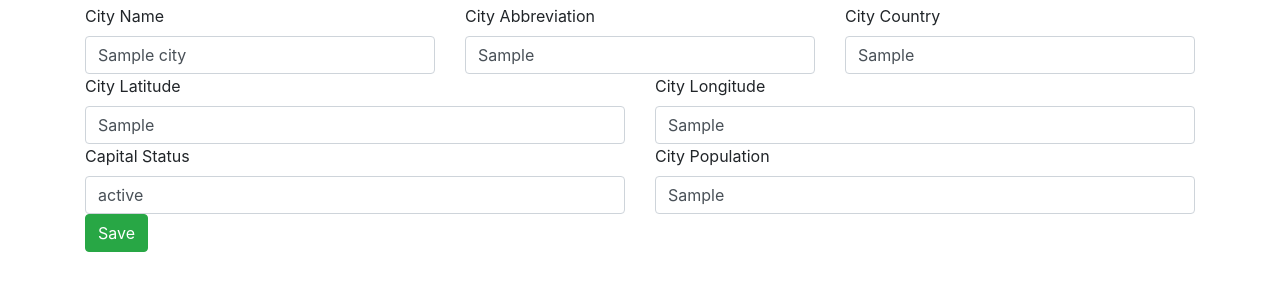
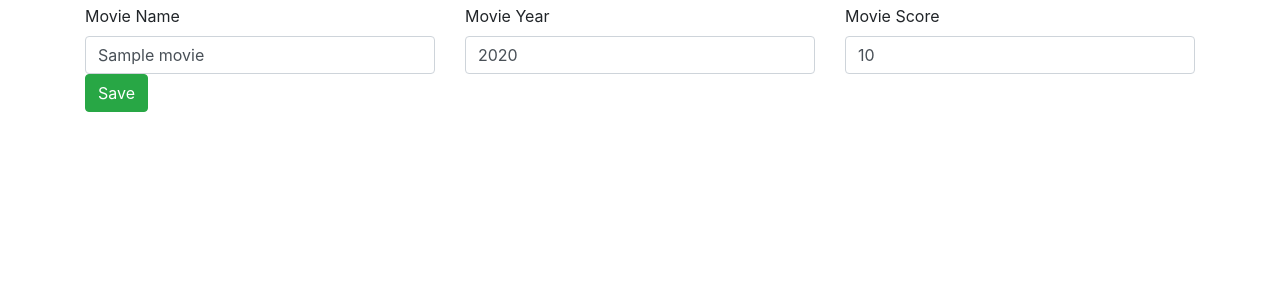
Before and after one commit to jaylakhani14/PythonDockerFlaskPycharm, a Flask app: template app/templates/edit.html in a window 1280 px wide. Shown: the part 56-356 px from the top of the page. Run offline with Flask 2, Linux system fonts and the light colour scheme; the template is opened without the code that fills it: most values are stand-ins (such as "Sample title", 1, 10 or a date in 2020); some libraries are stand-ins or nearby versions.

Commit message:
Update edit.html

```diff
--- a/app/templates/edit.html
+++ b/app/templates/edit.html
@@ -1,44 +1,22 @@
 {% extends "layout.html" %}
 {% block content %}
-<form action="/edit/{{city.id}}" method="post">
+<form action="/edit/{{movie.id}}" method="post">
     <div class="row">
         <div class="col">
-            <label for="fldName">City Name</label>
-            <input id="fldName" type="text" class="form-control" placeholder="City Name" name="fldName" value="{{city.fldName}}">
+            <label for="Title">Movie Name</label>
+            <input id="Title" type="text" class="form-control" placeholder="Movie Name" name="Title" value="{{movie.Title}}">
         </div>
         <div class="col">
-            <label for="fldAbbreviation">City Abbreviation</label>
-            <input id="fldAbbreviation" type="text" class="form-control" placeholder="City Abbreviation"
-                   name="fldAbbreviation" value="{{city.fldAbbreviation}}">
+            <label for="Year">Movie Year</label>
+            <input id="Year" type="text" class="form-control" placeholder="Movie Year"
+                   name="Year" value="{{movie.Year}}">
         </div>
         <div class="col">
-            <label for="fldCountry">City Country</label>
-            <input id="fldCountry" type="text" class="form-control" placeholder="City Country" name="fldCountry" value="{{city.fldCountry}}">
+            <label for="Score">Movie Score</label>
+            <input id="Score" type="text" class="form-control" placeholder="Movie Score" name="Score" value="{{movie.Score}}">
         </div>
     </div>
 
-    <div class="row">
-        <div class="col">
-            <label for="fldLat">City Latitude</label>
-            <input id="fldLat" type="text" class="form-control" placeholder="City Latitude" name="fldLat" value="{{city.fldLat}}">
-        </div>
-        <div class="col">
-            <label for="fldlong">City Longitude</label>
-            <input id="fldlong" type="text" class="form-control" placeholder="City Longitude" name="fldLong" value="{{city.fldLong}}">
-        </div>
-    </div>
-    <div class="row">
-        <div class="col">
-            <label for="fldCapitalStatus">Capital Status</label>
-
-            <input id="fldCapitalStatus" type="text" class="form-control" placeholder="Capital Status"
-                   name="fldCapitalStatus" value="{{city.fldCapitalStatus}}">
-        </div>
-        <div class="col">
-            <label for="fldPopulation">City Population</label>
-            <input id="fldPopulation" type="text" class="form-control" placeholder="Population" name="fldPopulation" value="{{city.fldPopulation}}">
-        </div>
-    </div>
     <button type="submit" class="btn btn-success">Save</button>
 
 </form>
```
